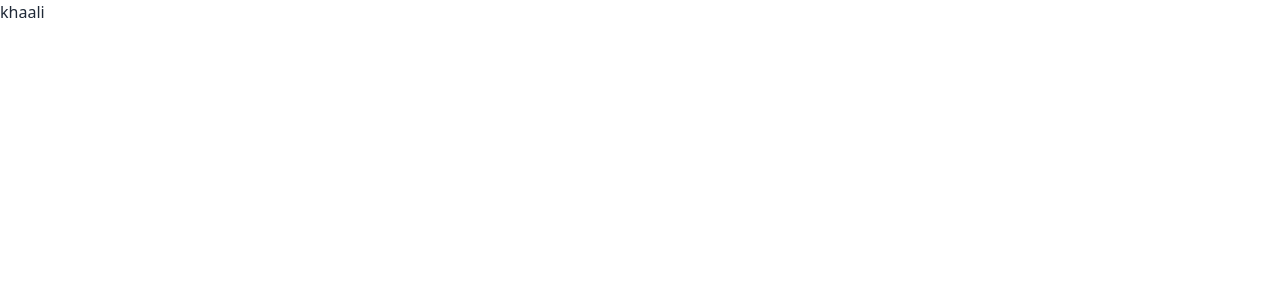
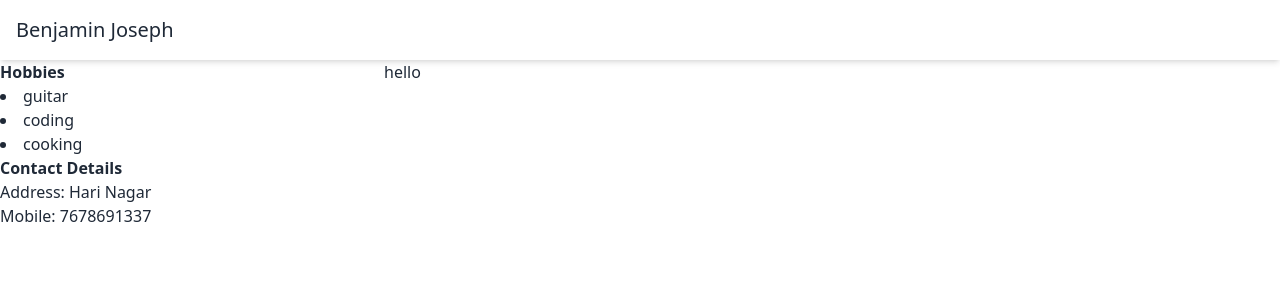
Before and after one commit to advanced-bencoding/portfolio, a Next.js app in the folder ui/: page / in a window 1280 px wide. Shown: the top 300 px of the page. Built offline with nearby package versions, Linux system fonts and the light colour scheme.

Commit message:
base layout with side panel components rough

```diff
--- a/ui/app/layout.tsx
+++ b/ui/app/layout.tsx
@@ -1,4 +1,5 @@
 import type { Metadata } from "next";
+import Navbar from "@/components/Navbar";
 import "./globals.css";
 
 export const metadata: Metadata = {
@@ -13,7 +14,10 @@ export default function RootLayout({
 }>) {
   return (
     <html lang="en" data-theme="light">
-      <body className="h-screen">{children}</body>
+      <body className="h-screen">
+        <Navbar />
+        {children}
+      </body>
     </html>
   );
 }
--- a/ui/app/page.tsx
+++ b/ui/app/page.tsx
@@ -1,9 +1,28 @@
-import Image from "next/image";
+import ExtraInfoContainer from "@/components/LeftPanel/ExtraInfoContainer";
+import { ExtraInfoItemProps } from "@/components/LeftPanel/ExtraInfoItem";
+
+const extraInfoItems: ExtraInfoItemProps[] = [
+  {
+    title: "Hobbies",
+    useBullets: true,
+    items: ["guitar", "coding", "cooking"]
+  },
+  {
+    title: "Contact Details",
+    useBullets: false,
+    items: ["Address: Hari Nagar", "Mobile: 7678691337"]
+  }
+]
 
 export default function Home() {
   return (
-    <main>
-      khaali
+    <main className="h-full">
+      <div className="flex h-full">
+        <section className="h-full min-w-96 gap-2 w-[25%]">
+          <ExtraInfoContainer extraInfo={extraInfoItems}/>
+        </section>
+        <section className="h-full w-[75%]">hello</section>
+      </div>
     </main>
   );
 }
--- /dev/null
+++ b/ui/components/LeftPanel/ExtraInfoContainer.tsx
@@ -0,0 +1,16 @@
+import React from 'react'
+import ExtraInfoItem, { ExtraInfoItemProps } from './ExtraInfoItem'
+
+interface ExtraInfoContainerProps {
+    extraInfo: ExtraInfoItemProps[];
+}
+
+const ExtraInfoContainer = (props: ExtraInfoContainerProps) => {
+  return (
+    <div>
+        {props.extraInfo.map(extraInfo => <ExtraInfoItem key={extraInfo.title} items={extraInfo.items} title={extraInfo.title} useBullets={extraInfo.useBullets} />)}
+    </div>
+  )
+}
+
+export default ExtraInfoContainer
--- /dev/null
+++ b/ui/components/LeftPanel/ExtraInfoItem.tsx
@@ -0,0 +1,22 @@
+import React from 'react'
+
+export interface ExtraInfoItemProps {
+    title: string;
+    items: string[];
+    useBullets: boolean;
+}
+
+const ExtraInfoItem = (props: ExtraInfoItemProps) => {
+    const { items, title, useBullets } = props;
+  return (
+    <div>
+        <p className='font-bold'>{title}</p>
+        {useBullets && <ul className='list-disc list-inside'>
+            {items.map(item => <li key={item}>{item}</li>)}
+        </ul>}
+        {!useBullets && <div>{items.map(item => <p key={item}>{item}</p>)}</div>}
+    </div>
+  )
+}
+
+export default ExtraInfoItem
--- /dev/null
+++ b/ui/components/Navbar.tsx
@@ -0,0 +1,11 @@
+import React from 'react'
+
+const Navbar = () => {
+  return (
+    <nav className='flex p-4 shadow-md'>
+        <p className='text-xl'>Benjamin Joseph</p>
+    </nav>
+  )
+}
+
+export default Navbar
```
